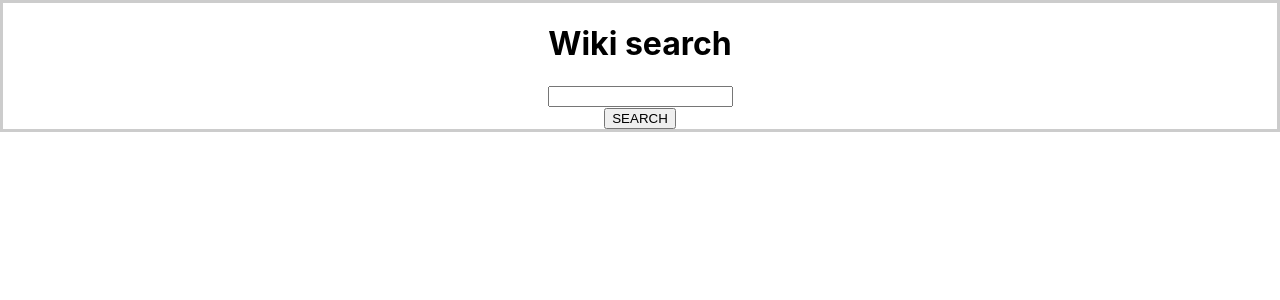
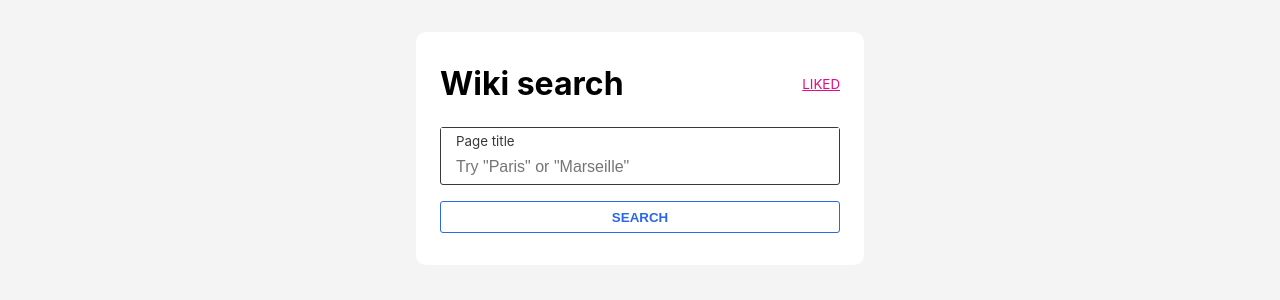
Before and after one commit to BodaThomas/wiki-search, a React (Create React App) app: page / in a window 1280 px wide. Shown: the top 300 px of the page. Built offline with nearby package versions, Linux system fonts and the light colour scheme.

Commit message:
Add the Home design

```diff
--- a/src/App.css
+++ b/src/App.css
@@ -1,24 +1,78 @@
 .App {
-  text-align: center;
   margin: auto;
   width: auto;
-  border: solid 3px #ccc;
+  min-height: 100vh;
+  background-color: rgb(245, 244, 245);
+}
+
+.app-container {
+  position: relative;
+  top: 32px;
+  background-color: white;
+  border-radius: 10px;
+  padding: 32px 24px 32px 24px;
+  width: 400px;
+  margin: auto;
+}
+
+header {
+  display: flex;
+  justify-content: space-between;
+  align-items: center;
+}
+
+.title {
+  display: inline;
+  font-size: 2em;
+  font-weight: bold;
+  margin-block-start: 0px;
+  margin-block-end: 0px;
+}
+
+.liked-link {
+  display: inline;
+  text-align: right;
+  color: rgb(229, 10, 131);
+  font-size: smaller;
+}
+
+.searchButton {
+  height: 32px;
+  width: 100%;
+  margin-top: 16px;
+  background-color: white;
+  border: solid 1.7px rgb(43, 103, 231);
+  border-radius: 3px;
+  color: rgb(43, 103, 231);
+  font-weight: bold;
+}
+
+.searchButton:hover {
+  background-color: rgb(43, 103, 231);
+  color: white;
+  cursor: pointer
 }
 
 .input-container {
-  border: solid 3px #ccc;
-  padding: 0 8px;
-  margin: 24px;
-  max-width: 400px;
-  position: relative;
+  height: 56px;
+  margin-top: 24px;
+  border: solid 1.7px rgb(56, 56, 56);
+  border-radius: 3px;
+  color: rgb(56, 56, 56);
+  outline: none;
 }
+
+.input-container label {
+  font-size: smaller;
+  padding: 5px 15px;
+  position: absolute;
+}
+
 .input-container input {
   border: none;
-  font-size: 16px;
+  width: 100%;
+  font-size: medium;
   outline: 0;
-  padding: 16px 0 10px;
+  padding: 30px 0 5px;
+  text-indent: 15px;
 }
-
-label {
-  position: absolute;
-}
--- /dev/null
+++ b/src/components/Header.js
@@ -0,0 +1,27 @@
+import React from 'react'
+
+class Header extends React.Component{
+    constructor(props) {
+        super(props)
+    }
+
+    render() {
+        return (
+            <div>
+                <header>
+                    <h1 className="title">Wiki search</h1>
+                    <a className="liked-link" href="/liked">LIKED</a>
+                </header>
+                <form>
+                    <div className="input-container">
+                        <label htmlFor="page-title">Page title</label>
+                        <input id="page-title" placeholder="Try &quot;Paris&quot; or &quot;Marseille&quot;"/>
+                    </div>
+                    <button className="searchButton">SEARCH</button>
+                </form>
+            </div>
+        )
+    }
+}
+
+export default Header
--- /dev/null
+++ b/src/components/index.js
@@ -0,0 +1,5 @@
+import Header from './Header'
+
+export {
+    Header
+}
--- a/src/views/Home.js
+++ b/src/views/Home.js
@@ -1,26 +1,16 @@
 import React from 'react'
+import { Header } from '../components'
 
 class Home extends React.Component {
     constructor(props) {
         super(props)
-
-        this.state = {
-            input: null
-        }
     }
 
     render() {
-        return(
+        return (
             <div className="App">
-                <h1>Wiki search</h1>
-                <form>
-                    <div>
-                        <input onChange={e => {this.setState({input: e.target.value})}}/>
-                    </div>
-                    <button>SEARCH</button>
-                </form>
-                <div>
-                    {this.state.input}
+                <div className="app-container">
+                    <Header/>
                 </div>
             </div>
         )
```
